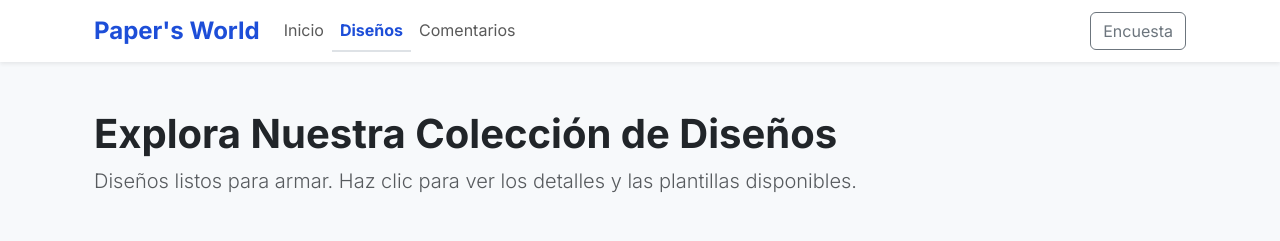
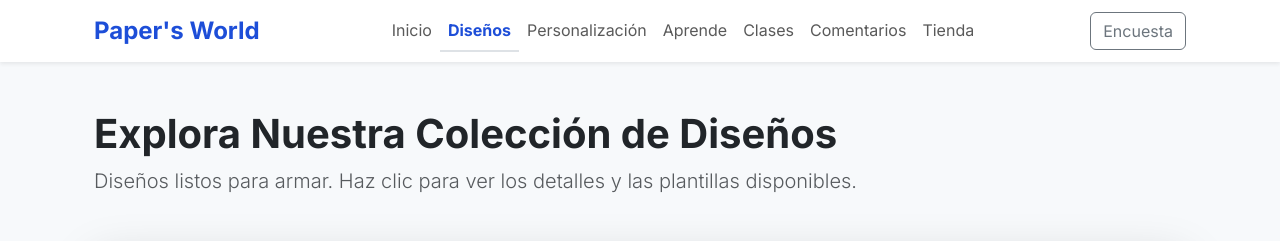
Before and after one commit to estebandev-data/papers-world-1, a Flask app: page /disenos in a window 1280 px wide. Shown: the top 241 px of the page. Run offline with Flask 3, Linux system fonts and the light colour scheme; data that the repository does not hold is empty.

Commit message:
Update disenos.html
nav mejorado bien perron

```diff
--- a/templates/disenos.html
+++ b/templates/disenos.html
@@ -32,8 +32,8 @@
             display: none;
             opacity: 0;
             transform: translateY(20px);
-            transition: opacity 0.5s ease-out, transform 0.5s ease-out;
-            cursor: pointer; /* Indica que la tarjeta es clickable */
+            transition: opacity 0.5s ease-out, transform 0.5s ease-out, box-shadow 0.3s, transform 0.3s;
+            cursor: pointer;
         }
         .design-card.active {
             display: block;
@@ -90,7 +90,7 @@
             </button>
 
             <div class="collapse navbar-collapse" id="navbarNav">
-                <ul class="navbar-nav me-auto mb-2 mb-lg-0">
+                <ul class="navbar-nav mx-auto mb-2 mb-lg-0">
                     <li class="nav-item">
                         <a class="nav-link" href="{{ url_for('index') }}">Inicio</a>
                     </li>
@@ -98,9 +98,21 @@
                         <a class="nav-link active fw-bold text-paper-primary border-bottom border-2 border-paper-primary" aria-current="page" href="{{ url_for('disenos') }}">Diseños</a>
                     </li>
                     <li class="nav-item">
-                        <a class="nav-link" href="{{ url_for('feedback') }}">Comentarios</a>
+                        <a class="nav-link" href="{{ url_for('personalizacion') }}">Personalización</a>
                     </li>
-                    </ul>
+                    <li class="nav-item">
+                        <a class="nav-link" href="{{ url_for('aprende') }}">Aprende</a>
+                    </li>
+                    <li class="nav-item">
+                        <a class="nav-link" href="{{ url_for('clases') }}">Clases</a>
+                    </li>
+                    <li class="nav-item">
+                        <a class="nav-link" href="{{ url_for('comentarios') }}">Comentarios</a>
+                    </li>
+                    <li class="nav-item">
+                        <a class="nav-link" href="{{ url_for('tienda') }}">Tienda</a>
+                    </li>
+                </ul>
 
                 <a href="https://docs.google.com/forms/d/e/1FAIpQLSc24rZVhFwx9PqqqqRjjNjQpUvUBAKdCk3vQDLZrIIxxabrZQ/viewform?usp=sf_link" target="_blank" class="btn btn-outline-secondary">Encuesta</a>
             </div>
@@ -109,18 +121,40 @@
     </header>
 
     <main class="container my-5 px-4">
+
         <div class="text-center text-md-start mb-5">
             <h1 class="fs-1 fw-bolder text-dark mb-2">Explora Nuestra Colección de Diseños</h1>
             <p class="lead text-muted">Diseños listos para armar. Haz clic para ver los detalles y las plantillas disponibles.</p>
         </div>
 
-        <div class="d-flex justify-content-start mb-4">
-            <h5 class="fw-bold me-3">Filtros/Clasificación:</h5>
+        <div class="row mb-5">
+            <div class="col-12">
+                <div id="videoCarousel" class="carousel slide rounded-3 overflow-hidden shadow-lg" data-bs-ride="carousel">
+                    <div class="carousel-inner">
+                        <div class="carousel-item active">
+                            <div class="ratio ratio-16x9" style="min-height: 250px;">
+                                <iframe src="https://www.youtube.com/embed/dQw4w9WgXcQ?autoplay=0&mute=1&controls=1"
+                                        title="Video Promocional Paper's World"
+                                        allow="accelerometer; autoplay; clipboard-write; encrypted-media; gyroscope; picture-in-picture"
+                                        allowfullscreen></iframe>
+                            </div>
+                            <div class="carousel-caption d-none d-md-block bg-dark bg-opacity-50 p-2">
+                                <h5 class="fw-bold">¡Mira cómo se construyen nuestros diseños!</h5>
+                                <p>Plantillas fáciles de entender para todos los niveles.</p>
+                            </div>
+                        </div>
+                        </div>
+                </div>
+            </div>
+        </div>
+        <div class="d-flex justify-content-start flex-wrap align-items-center mb-4">
+            <h5 class="fw-bold me-3 mb-2 mb-sm-0">Clasificación:</h5>
             <div class="btn-group" role="group" aria-label="Filtros de Diseño">
                 <button type="button" class="btn btn-paper-primary btn-sm text-white">Todos ({{ disenos|length }})</button>
                 <button type="button" class="btn btn-outline-primary btn-sm">Arquitectura</button>
                 <button type="button" class="btn btn-outline-primary btn-sm">Animales</button>
-                </div>
+                <button type="button" class="btn btn-outline-primary btn-sm">Otros</button>
+            </div>
         </div>
 
         <div id="design-grid" class="row row-cols-2 row-cols-md-3 row-cols-lg-4 g-4">
@@ -232,7 +266,7 @@
     <script src="https://cdn.jsdelivr.net/npm/bootstrap@5.3.3/dist/js/bootstrap.bundle.min.js" integrity="sha384-YvpcrYf0tY3lHB60NNkmXc5s9fDVZLESaAA55NDzOxhy9GkcIdslK1eN7N6jIeHz" crossorigin="anonymous"></script>
 
     <script>
-        // Lógica de Carga de Diseños (Se mantiene igual)
+        // Lógica de Carga de Diseños (Cargar más)
         const designCards = Array.from(document.querySelectorAll('.design-card'));
         const loadMoreBtn = document.getElementById('load-more-btn');
         let currentIndex = 0;
@@ -275,13 +309,13 @@
         }
 
         document.addEventListener('DOMContentLoaded', () => {
+            // Inicializa los diseños y el carrusel
             const batchSize = {{ tamano_lote|default(8) }};
             initializeDesigns(batchSize);
 
-            // 🚨 LÓGICA PARA LLENAR EL MODAL
+            // LÓGICA PARA LLENAR EL MODAL
             const designModal = document.getElementById('designModal');
             designModal.addEventListener('show.bs.modal', event => {
-                // Botón que activó el modal
                 const button = event.relatedTarget;
 
                 // Extraer información de los atributos data-
@@ -299,11 +333,12 @@
                 // Opcional: Cambiar color de la dificultad
                 const diffSpan = document.getElementById('modal-dificultad');
                 diffSpan.className = 'fw-bold'; // Resetear
-                if (dificultad.toLowerCase().includes('fácil')) {
+                const diffLower = dificultad.toLowerCase();
+                if (diffLower.includes('fácil')) {
                     diffSpan.classList.add('text-success');
-                } else if (dificultad.toLowerCase().includes('media')) {
+                } else if (diffLower.includes('media')) {
                     diffSpan.classList.add('text-warning');
-                } else if (dificultad.toLowerCase().includes('difícil') || dificultad.toLowerCase().includes('experto')) {
+                } else if (diffLower.includes('difícil') || diffLower.includes('experto')) {
                     diffSpan.classList.add('text-danger');
                 } else {
                     diffSpan.classList.add('text-muted');
```
